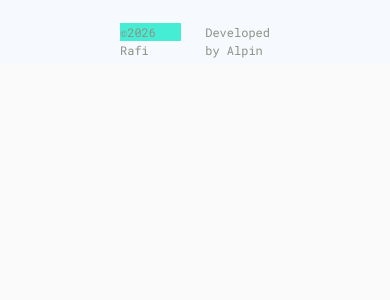
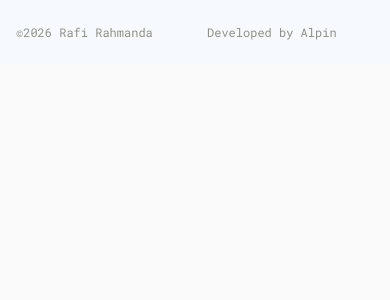
Before and after one commit to nicorobin28/portfolio-rafirahmanda-client-tekno-kreatif, a Next.js app: page / in a window 390 px wide. Shown: the top 300 px of the page. Built offline with nearby package versions, Linux system fonts and the light colour scheme.

Commit message:
change footer

```diff
--- a/app/component/footer.tsx
+++ b/app/component/footer.tsx
@@ -1,8 +1,8 @@
 const footer = () => {
   return (
     <div className="bg-[#F6F9FD] text-[#8E9184] text-[12px] ">
-      <footer className="flex justify-end font-roboto-mono h-16 gap-6 px-30 items-center ">
-        <h1 className="w-71 h-4.5 bg-teal-300">©2026 Rafi Rahmanda</h1>
+      <footer className="flex justify-center md:justify-end font-roboto-mono h-16 gap-6 px-[16px] md:px-30 items-center ">
+        <h1 className="w-71 h-4.5">©2026 Rafi Rahmanda</h1>
         <h1 className="w-71 h-4.5">Developed by Alpin</h1>
       </footer>
     </div>
```
